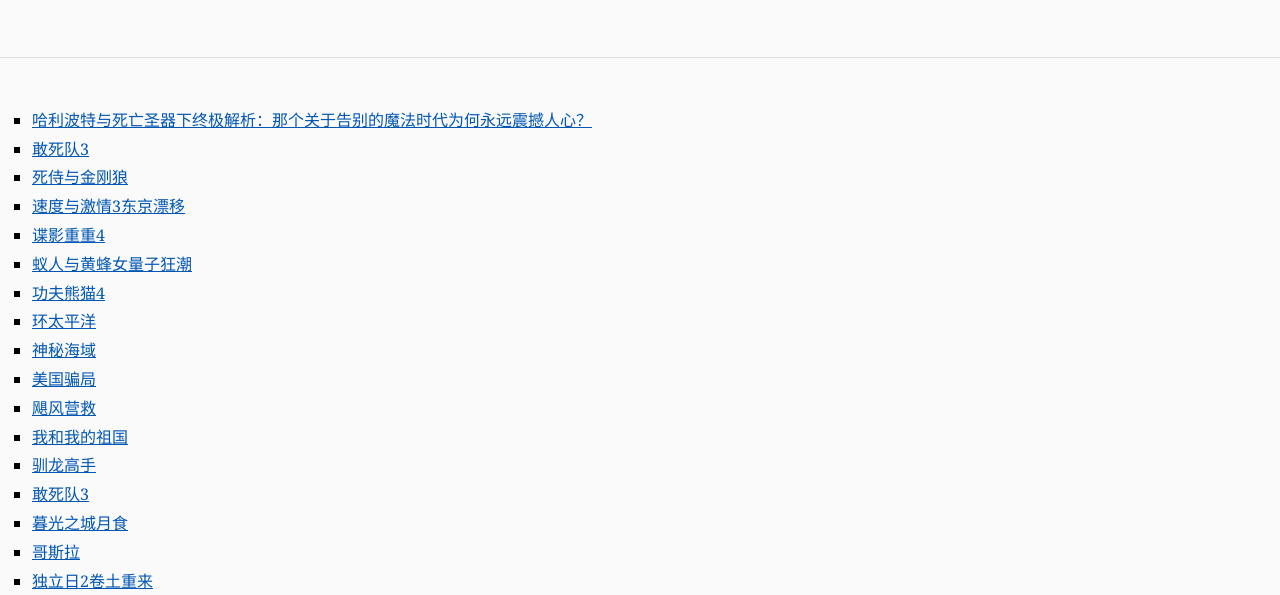
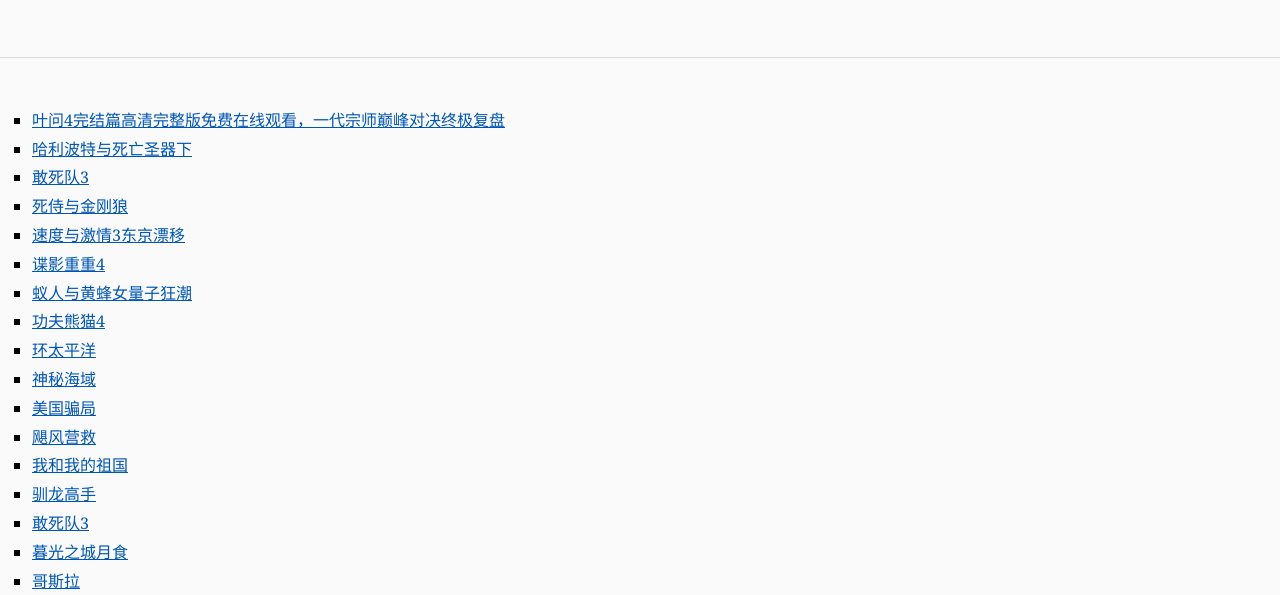
Before and after one commit to movie-stgar/cine-critique, a plain HTML site: page index.html in a window 1280 px wide. Shown: the part 202-797 px from the top of the page. Drawn offline with Linux system fonts and the light colour scheme.

Commit message:
update index

```diff
--- a/index.html
+++ b/index.html
@@ -21,7 +21,8 @@
 <body class="hub_givai">
     <div class="hub_tnsjq" role="banner"><h1>CineCritique 最新影评收录</h1><h2>专注电影与电视剧深度解析与影评分享，提供无剧透推荐、剧情剖析、角色点评与多维度的观影心得。涵盖各类院线大片、经典高分佳作、热门连载网剧及小众独立电影。</h2></div>
     <main class="hub_fuhlt"><nav><ul class="hub_wchec">
-<li><a href="https://movie-stgar.github.io/cine-critique/docs/2026-11-12-f75094.html">哈利波特与死亡圣器下终极解析：那个关于告别的魔法时代为何永远震撼人心？</a></li>
+<li><a href="https://movie-stgar.github.io/cine-critique/docs/2026-11-12-118036.html">叶问4完结篇高清完整版免费在线观看，一代宗师巅峰对决终极复盘</a></li>
+                <li><a href="https://movie-stgar.github.io/cine-critique/docs/2026-11-12-f75094.html">哈利波特与死亡圣器下</a></li>
                 <li><a href="https://movie-stgar.github.io/cine-critique/docs/2026-11-11-e849ec.html">敢死队3</a></li>
                 <li><a href="https://movie-stgar.github.io/cine-critique/docs/2026-11-11-8c242c.html">死侍与金刚狼</a></li>
                 <li><a href="https://movie-stgar.github.io/cine-critique/docs/2026-11-11-5d0de3.html">速度与激情3东京漂移</a></li>
```
